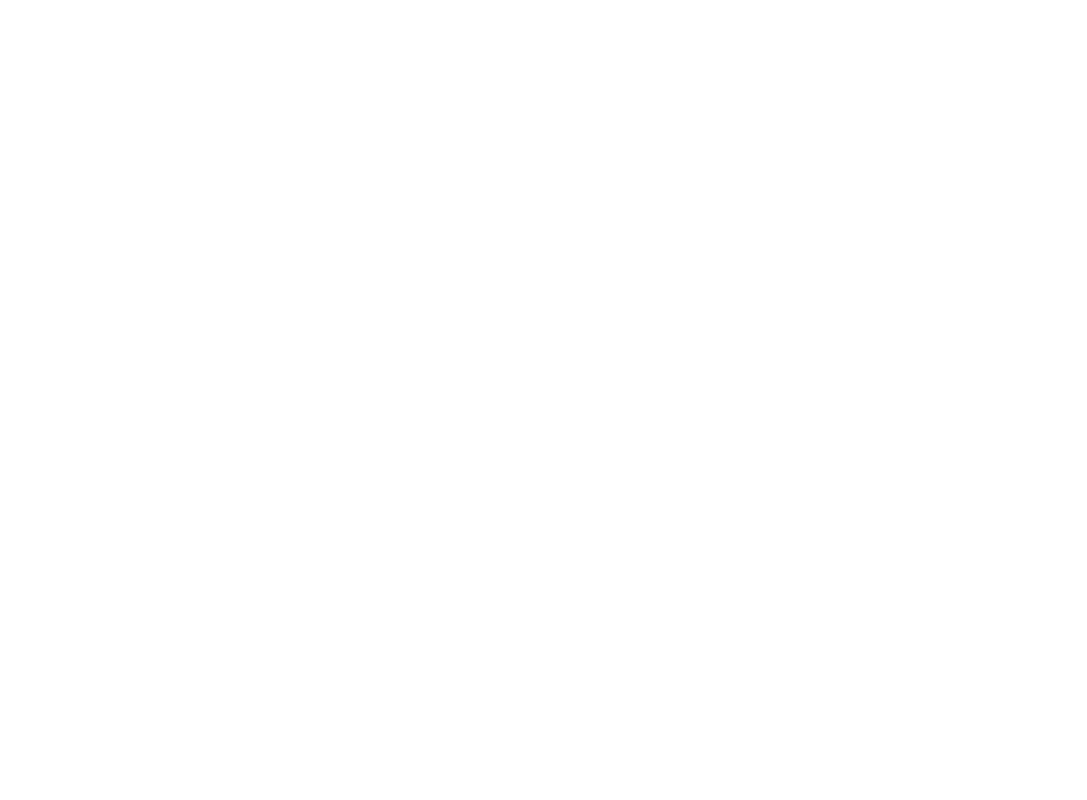
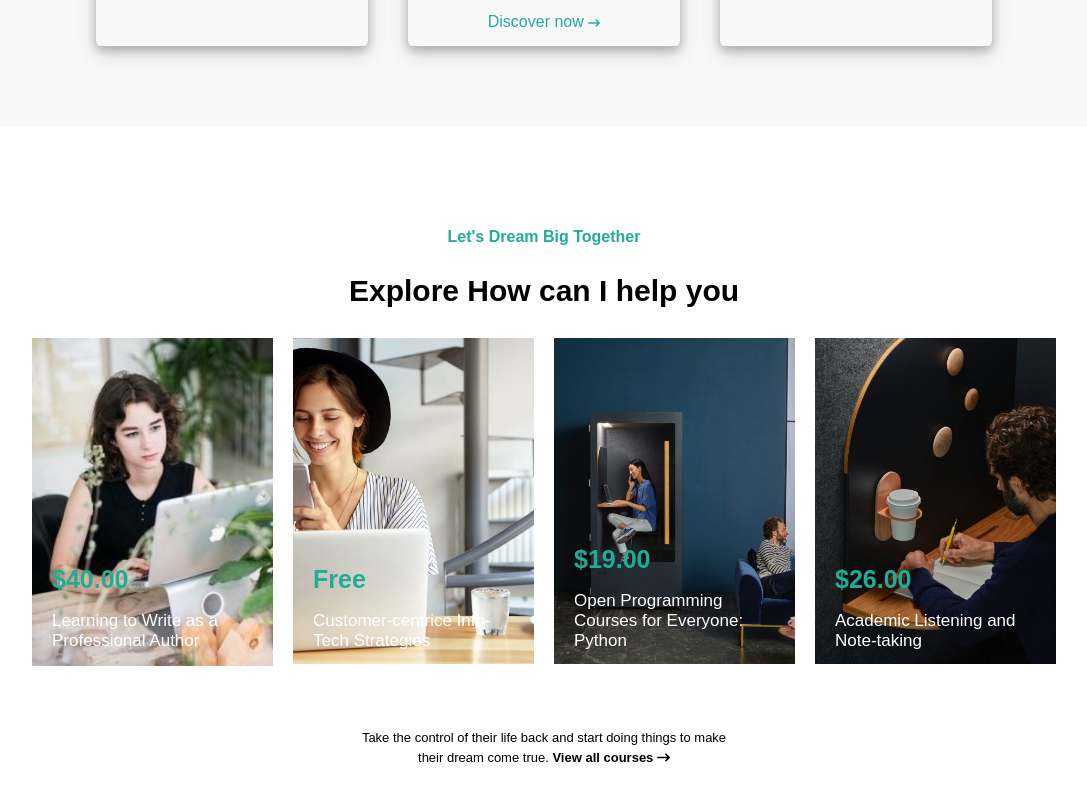
Before and after one commit to Levva01/proj-html-vuejs, a Vue app: page / in a window 1280 px wide. Shown: the part 1917-2717 px from the top of the page, without its empty margins (96-1183 px from the left). Before the commit the page ends 1842 px from the top, so only its background shows below. Built offline with nearby package versions, Linux system fonts and the light colour scheme.

Commit message:
services section creata

```diff
--- a/src/components/Blocks/BaseMain.vue
+++ b/src/components/Blocks/BaseMain.vue
@@ -3,6 +3,7 @@
     <SectionJumbo/>
     <SectionStarted/>
     <SectionDiscover/>
+    <SectionServices/>
   </main>
 </template>
 
@@ -11,6 +12,7 @@
 import SectionJumbo from '@/components/Sections/SectionJumbo.vue'
 import SectionStarted from '@/components/Sections/SectionStarted.vue'
 import SectionDiscover from '@/components/Sections/SectionDiscover.vue'
+import SectionServices from '@/components/Sections/SectionServices.vue'
 
 export default {
     name: 'BaseMain',
@@ -18,6 +20,7 @@
       SectionJumbo,
       SectionStarted,
       SectionDiscover,
+      SectionServices,
     },
 }
 </script>
--- /dev/null
+++ b/src/components/Sections/SectionServices.vue
@@ -0,0 +1,132 @@
+<template>
+  <section class="services">
+
+    <h4>Let's Dream Big Together</h4>
+    <h2>Explore How can I help you</h2>
+
+    <div class="services__container">
+
+        <div class="services__container__card first">
+
+            <div class="price">$40.00</div>
+            <p>Learning to Write as a Professional Author</p>
+
+        </div>
+
+        <div class="services__container__card second">
+
+            <div class="price">Free</div>
+            <p>Customer-centrice Info-Tech Strategies</p>
+
+        </div>
+
+        <div class="services__container__card third">
+
+            <div class="price">$19.00</div>
+            <p>Open Programming Courses for Everyone: Python</p>
+
+        </div>
+
+        <div class="services__container__card fourth">
+
+            <div class="price">$26.00</div>
+            <p>Academic Listening and Note-taking</p>
+
+        </div>
+
+    </div>
+
+    <p class="take-control">Take the control of their life back and start doing things to make their dream come true. <strong>View all courses <font-awesome-icon icon="fa-solid fa-arrow-right-long" /></strong></p>
+
+
+  </section>
+</template>
+
+<script>
+export default {
+    name: 'SectionServices',
+}
+</script>
+
+<style lang="scss" scoped>
+
+    .services{
+        padding: 5rem 0;
+        text-align: center;
+
+        display: flex;
+        flex-direction: column;
+        align-items: center;
+
+        .take-control{
+            width: 30%;
+            margin-top: 2.5rem;
+            font-size: small;
+            line-height: 1.25rem;
+        }
+
+        h4{
+            color: #20ad96;
+        }
+
+        h2{
+            margin-top: .4375rem;
+            margin-bottom: 1.875rem;
+            font-size: 1.875rem;
+        }
+
+
+        &__container{
+            display: flex;
+            width: 80%;
+            gap: 1.25rem;
+            justify-content: center;
+
+
+            &__card{
+                width: calc(100% / 4 );
+                height: 21.875rem;
+                background-size: 100%;
+                background-repeat: no-repeat;
+                text-align: left;
+                display: flex;
+                flex-direction: column;
+                justify-content: flex-end;
+
+                .price{
+                    color: #20ad96;
+                    font-weight: bold;
+                    font-size: 1.5625rem;
+                    padding: 1.25rem;
+                    padding-bottom: 0;
+
+                }
+
+                p{
+                    color: white;
+                    font-size: 1.0625rem;
+                    padding: 1.25rem;
+                    padding-top: 0;
+                }
+            }
+
+            .first{
+                background-image: url("../../assets/img/home-business-service-slide-02-480x298.jpg");
+            }
+
+            .second{
+                background-image: url("../../assets/img/stock-full-hd-03-443x600.jpg");
+            }
+
+            .third{
+                background-image: url("../../assets/img/stock-full-hd-04-443x600.jpg");
+            }
+
+            .fourth{
+                background-image: url("../../assets/img/stock-full-hd-06-443x600.jpg");
+            }
+        }
+    }
+
+
+</style>
```
Also changed, not shown: src/assets/img/home-business-service-slide-02-480x298.jpg.
